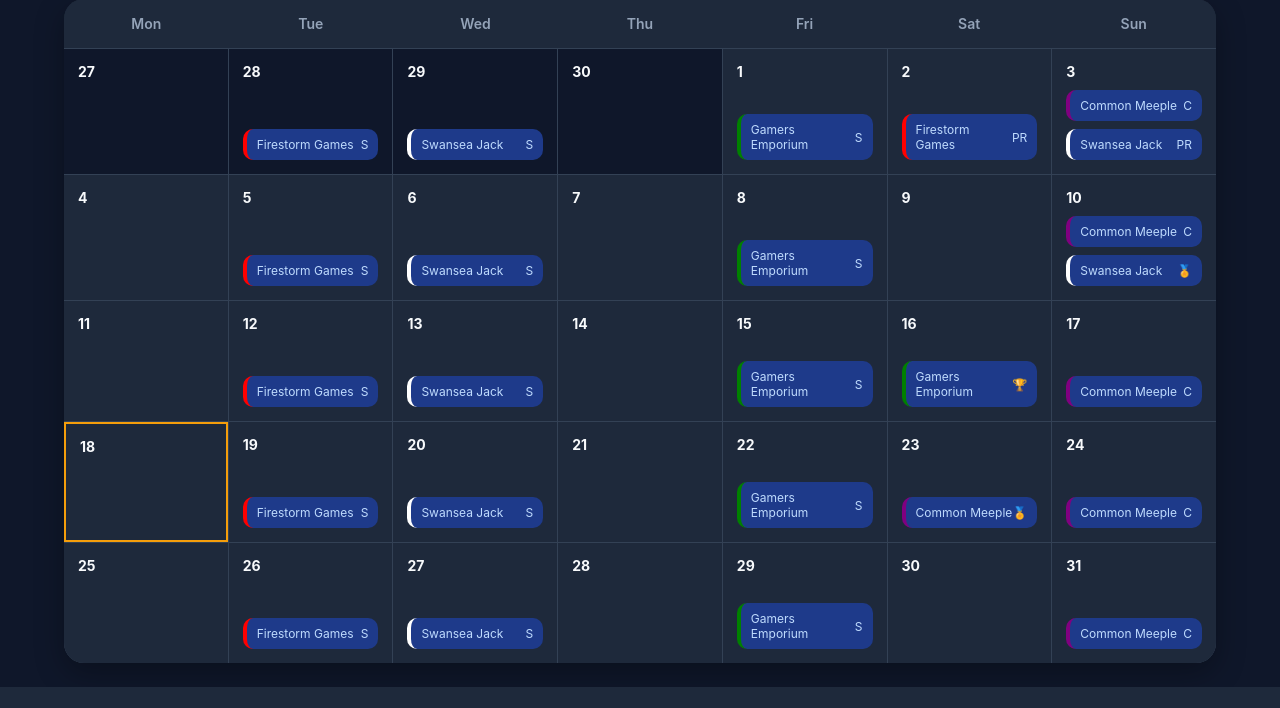
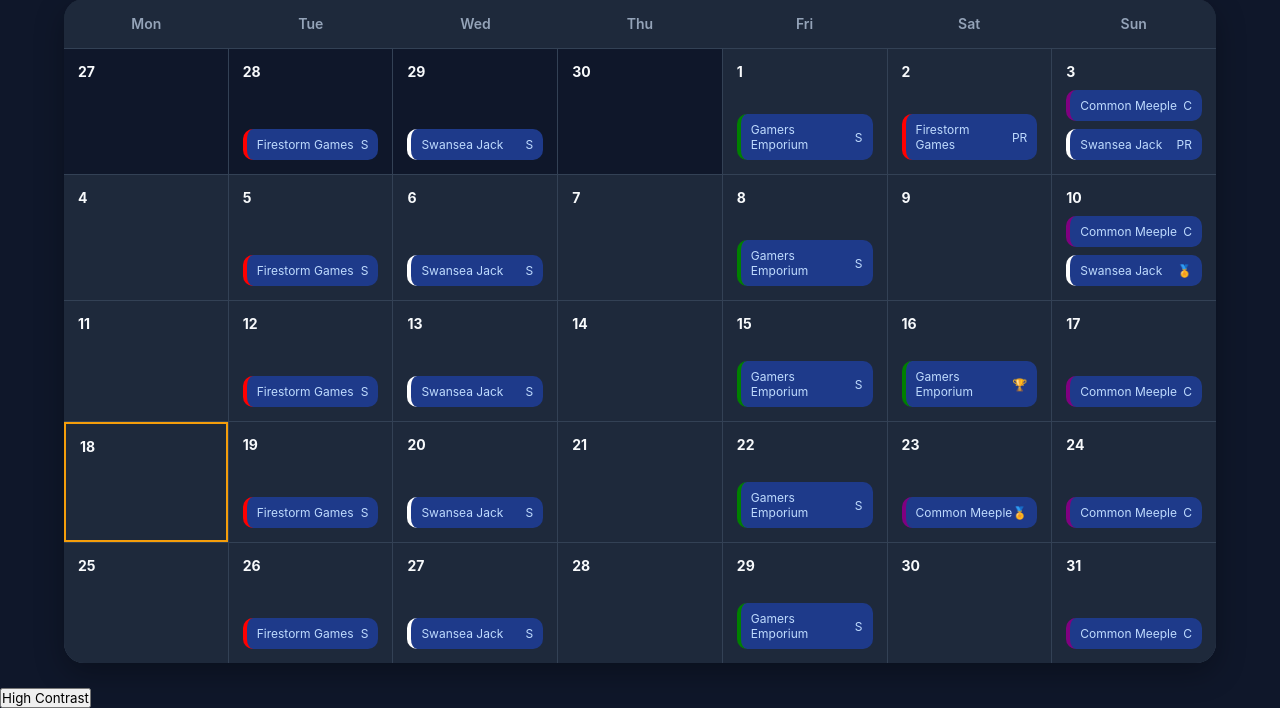
Before and after one commit to L1UK3/playsouthwales, a Flask app: page / in a window 1280 px wide. Shown: the part 308-1016 px from the top of the page. Before the commit the page ends 995 px from the top, so only its background shows below. Run offline with Flask 3, Linux system fonts and the light colour scheme.

Commit message:
added todo

```diff
--- a/templates/index.html
+++ b/templates/index.html
@@ -69,6 +69,7 @@
                 </div>
             </div>
 
+            <!-- TODO #7: make the list view colour coded by event type -->
             <div class="calendar-container" id="list-view">
                 <div id="list-view-title" class="event-list-title"></div>
                 <div id="list-view-events" class="event-list"></div>
@@ -81,6 +82,9 @@
 
     </div>
 
+    <!-- TODO #6: Create high contrast toggle button and make colours more colour-blind accessible-->
+     <button class="button" id="high-contrast-button" onclick="toggleHighContrast()">High Contrast</button>
+
     <script src="{{ url_for('static', filename='script.js') }}"></script>
 </body>
 
```
